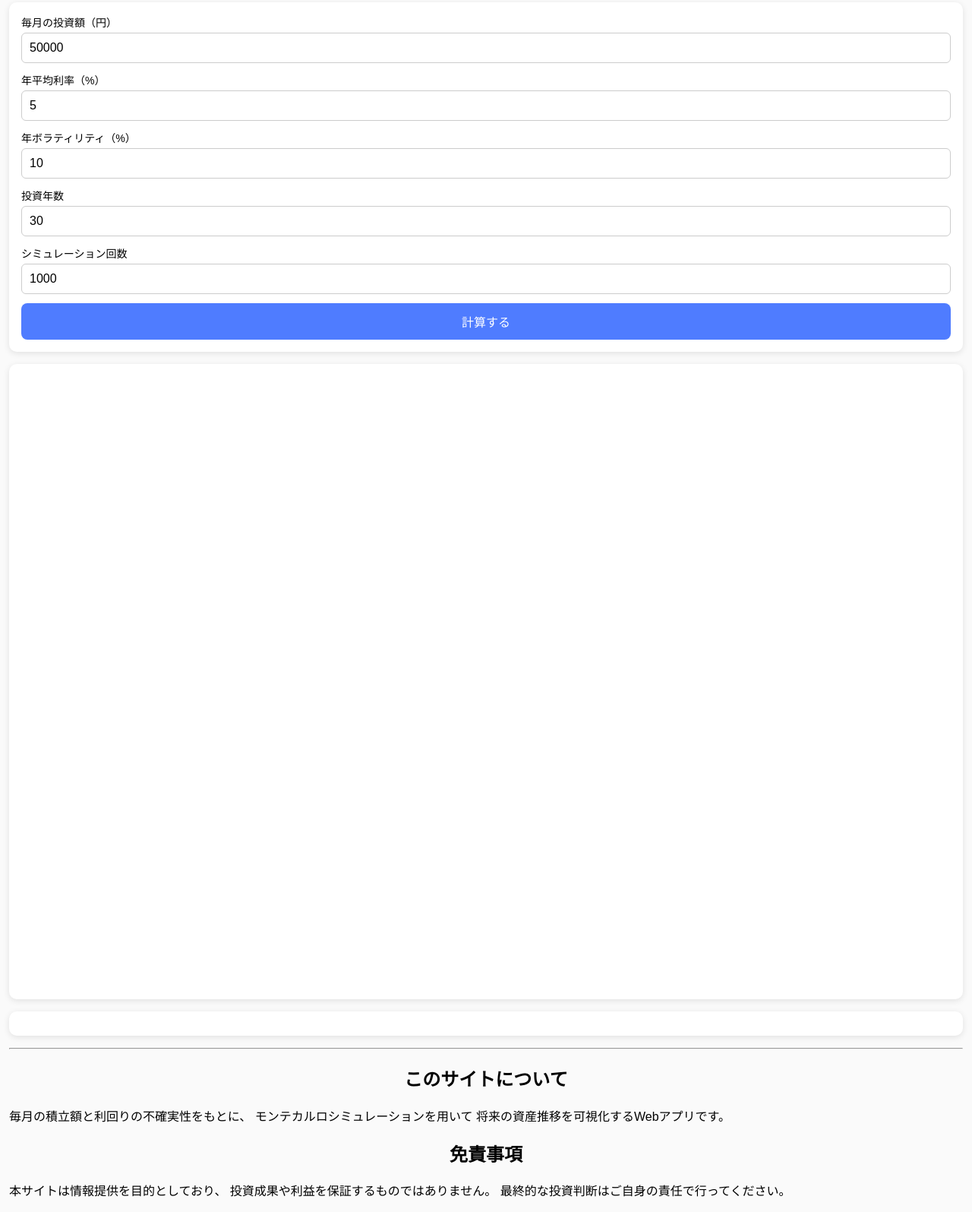
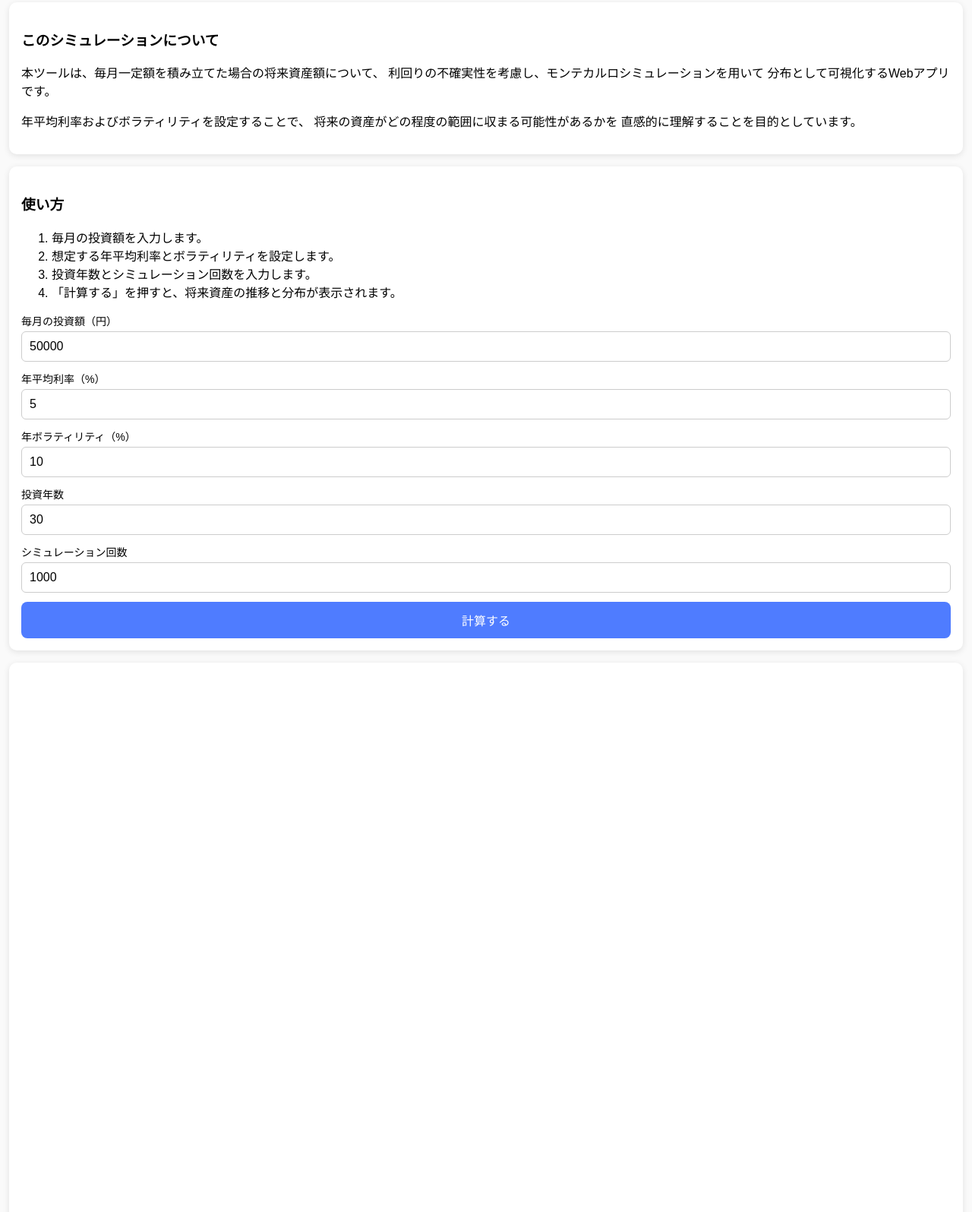
Before and after one commit to mianqiang150-ux/mianqiang150-ux.github.io, a plain HTML site: page asset-sim/index.html in a window 1280 px wide. Shown: the part 84-1679 px from the top of the page at 76% size. Drawn offline with nearby package versions, Linux system fonts and the light colour scheme.

Commit message:
Add files via upload

```diff
--- a/asset-sim/index.html
+++ b/asset-sim/index.html
@@ -106,7 +106,28 @@
 
   <h2>資産形成シミュレーション</h2>
 
+  <section class="card">
+    <h3>このシミュレーションについて</h3>
+    <p>
+    本ツールは、毎月一定額を積み立てた場合の将来資産額について、
+    利回りの不確実性を考慮し、モンテカルロシミュレーションを用いて
+    分布として可視化するWebアプリです。
+    </p>
+    <p>
+    年平均利率およびボラティリティを設定することで、
+    将来の資産がどの程度の範囲に収まる可能性があるかを
+    直感的に理解することを目的としています。
+    </p>
+  </section>
+
   <div class="card">
+    <h3>使い方</h3>
+    <ol>
+      <li>毎月の投資額を入力します。</li>
+      <li>想定する年平均利率とボラティリティを設定します。</li>
+      <li>投資年数とシミュレーション回数を入力します。</li>
+      <li>「計算する」を押すと、将来資産の推移と分布が表示されます。</li>
+    </ol>
     <div class="field">
       <label>毎月の投資額（円）</label>
       <input id="monthly" type="number" value="50000">
@@ -299,12 +320,15 @@
     </p>
   </section>
 
-  <section id="disclaimer">
-    <h2>免責事項</h2>
+  <section id="disclaimer" class="card">
+    <h3>免責事項</h3>
     <p>
-      本サイトは情報提供を目的としており、
-      投資成果や利益を保証するものではありません。
-      最終的な投資判断はご自身の責任で行ってください。
+      本シミュレーションは統計的なモデルに基づく試算であり、
+      実際の投資成果を保証するものではありません。
+    </p>
+    <p>
+      投資には元本割れのリスクが伴います。
+      最終的な投資判断は、ご自身の責任において行ってください。
     </p>
   </section>
 
```
